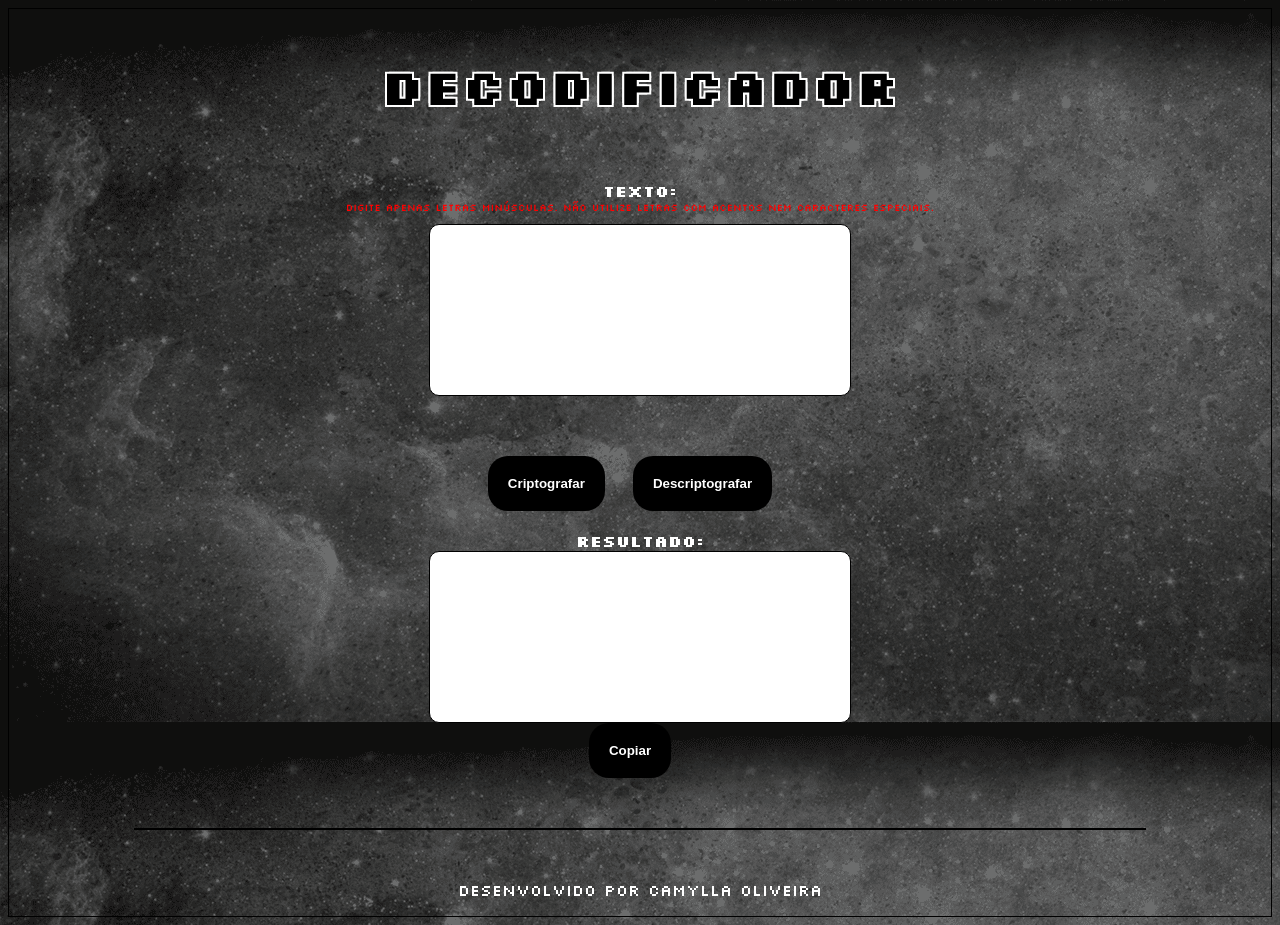
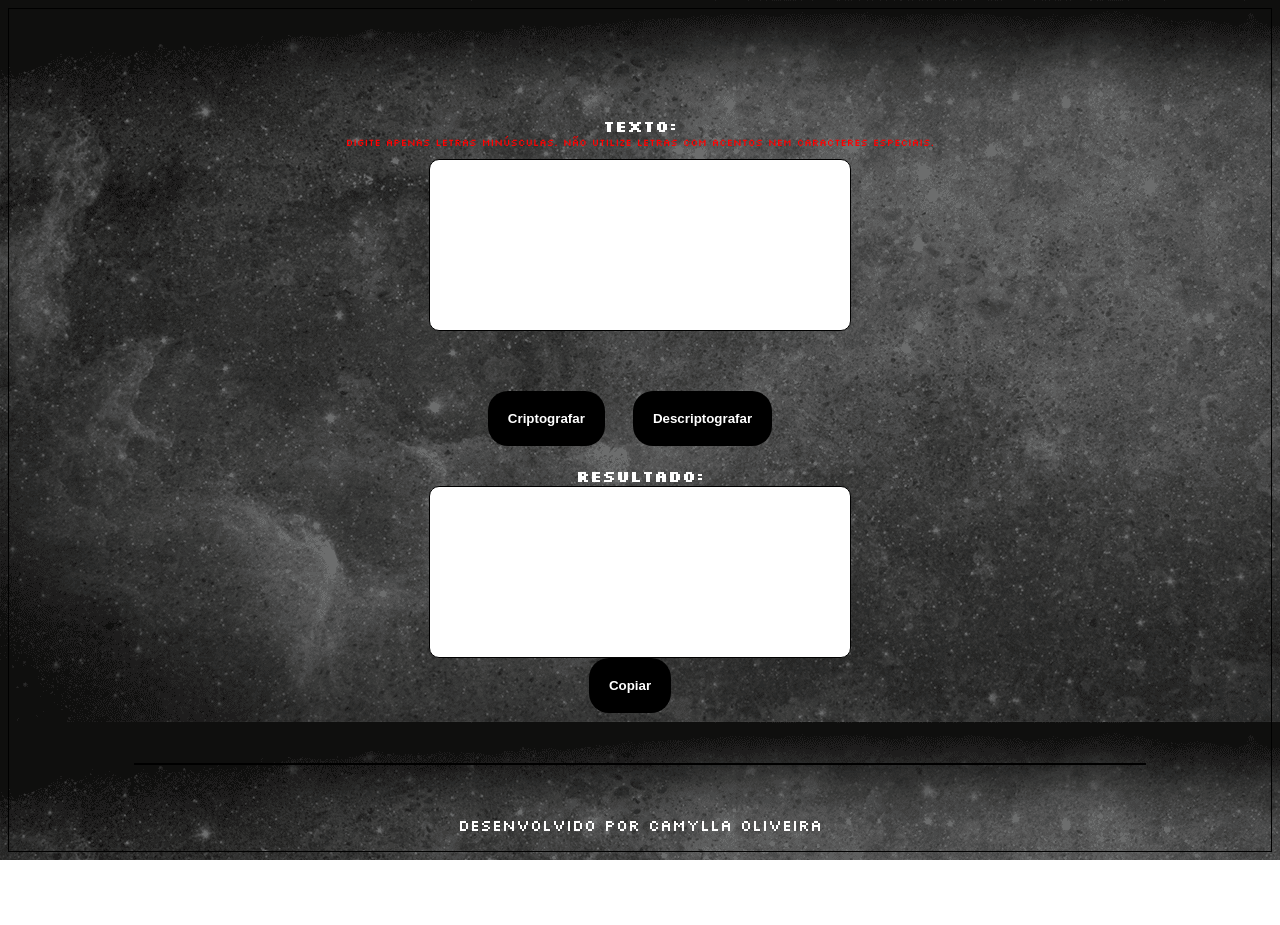
Before and after one commit to camylla-ops/Challenge-ONE-L-gica-de-Programa-o-Decodificador-de-texto, a plain HTML site: page index.html in a window 1280 px wide. After the commit the page ends 860 px from the top, so only its background shows below. Drawn offline with Linux system fonts and the light colour scheme.

Commit message:
Update index.html

```diff
--- a/index.html
+++ b/index.html
@@ -71,7 +71,7 @@
 <body>
     <div class="container">
       <div class="header">
-        <h1>Decodificador</h1>
+        <h1></h1>
       </div>
       <div class="content">
         <br>
```
